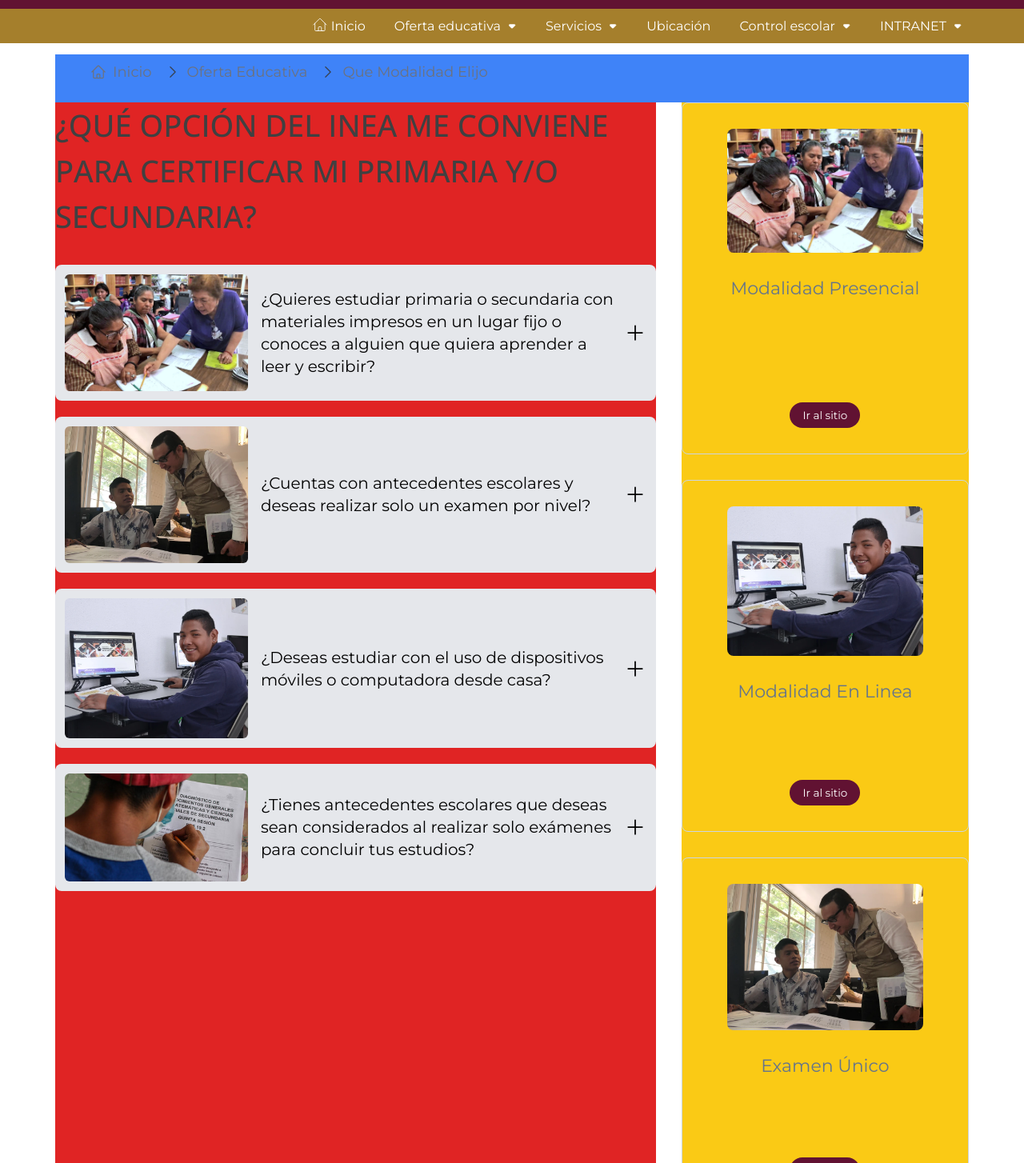
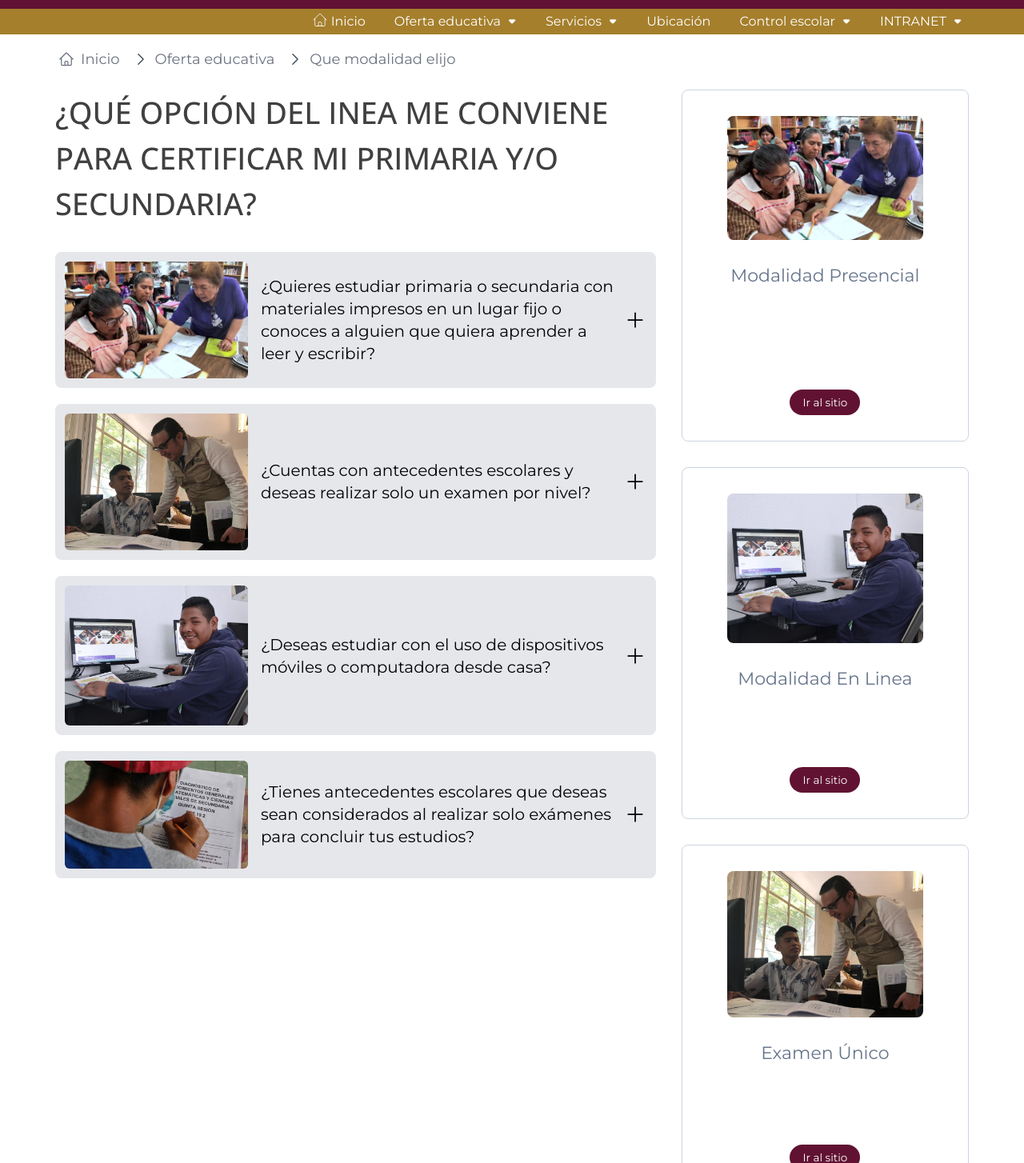
Before and after one commit to ineacdmx2024/inea-web, a Next.js app: page /oferta-educativa/que-modalidad-elijo in a window 1280 px wide. Shown: the part 56-1510 px from the top of the page at 80% size. Built offline with nearby package versions, Linux system fonts and the light colour scheme.

Commit message:
Update correciones
Correcciones de la reunion

```diff
--- a/src/app/oferta-educativa/que-modalidad-elijo/page.jsx
+++ b/src/app/oferta-educativa/que-modalidad-elijo/page.jsx
@@ -100,19 +100,19 @@ function Modalidad() {
                     </div>
                     <div className="mt-2 mb-4 text-lg">
                       <ul className="list-disc ml-8">
-                        <li>Tener 15 años o más.</li>
+                        <li>Tener 15 años o más</li>
                         <li>Acta de nacimiento</li>
                         <li>CURP</li>
                         <li>Certificado</li>
                         <li>Primaria (en caso de comenzar Secundaria)</li>
                         <li>
                           Documento binacional (para personas provenientes del
-                          extranjero).
+                          extranjero)
                         </li>
                         <li>
                           En caso de haber cursado en grados escolarizados
                           (Primaria o Secundaria) se deben presentar las boletas
-                          correspondientes.
+                          correspondientes
                         </li>
                       </ul>
                     </div>
@@ -182,19 +182,19 @@ function Modalidad() {
                     </div>
                     <div className="mt-2 mb-4 text-lg">
                       <ul className="list-disc ml-8">
-                        <li>Tener 15 años o más.</li>
-                        <li>Identificación oficial con fotografía.</li>
+                        <li>Tener 15 años o más</li>
+                        <li>Identificación oficial con fotografía</li>
                         <li>
                           Portafolio de evidencias (reconocimientos, constancias
-                          y diplomas).
+                          y diplomas)
                         </li>
                         <li>
                           Dos fotografías tamaño infantil (color o blanco y
-                          negro).
+                          negro)
                         </li>
                         <li>
                           Certificado de Primaria (sólo para quienes harán
-                          examen de secundaria).
+                          examen de secundaria)
                         </li>
                       </ul>
                     </div>
@@ -259,19 +259,19 @@ function Modalidad() {
                     </div>
                     <div className="mt-2 mb-4 text-lg">
                       <ul className="list-disc ml-8">
-                        <li>Tener 15 años o más.</li>
-                        <li>Acta de nacimiento.</li>
+                        <li>Tener 15 años o más</li>
+                        <li>Acta de nacimiento</li>
                         <li>CURP</li>
-                        <li>Certificado.</li>
-                        <li>Primaria (en caso de comenzar Secundaria).</li>
+                        <li>Certificado</li>
+                        <li>Primaria (en caso de comenzar Secundaria)</li>
                         <li>
                           Documento binacional (para personas provenientes del
-                          extranjero).
+                          extranjero)
                         </li>
                         <li>
                           En caso de haber cursado en grados escolarizados
                           (Primaria o Secundaria) se deben presentar las boletas
-                          correspondientes.
+                          correspondientes
                         </li>
                       </ul>
                     </div>
@@ -340,19 +340,19 @@ function Modalidad() {
                     </div>
                     <div className="mt-2 mb-4 text-lg">
                       <ul className="list-disc ml-8">
-                        <li>Tener 15 años o más.</li>
-                        <li>Acta de nacimiento.</li>
-                        <li>CURP.</li>
-                        <li>Certificado.</li>
-                        <li>Primaria (en caso de comenzar Secundaria).</li>
+                        <li>Tener 15 años o más</li>
+                        <li>Acta de nacimiento</li>
+                        <li>CURP</li>
+                        <li>Certificado</li>
+                        <li>Primaria (en caso de comenzar Secundaria)</li>
                         <li>
                           Documento binacional (para personas provenientes del
-                          extranjero).{" "}
+                          extranjero)
                         </li>
                         <li>
                           En caso de haber cursado en grados escolarizados
                           (Primaria o Secundaria) se deben presentar las boletas
-                          correspondientes.
+                          correspondientes
                         </li>
                       </ul>
                     </div>
--- a/src/app/page.jsx
+++ b/src/app/page.jsx
@@ -10,7 +10,7 @@ const open_Sans = Open_Sans({
 
 function page() {
   return (
-    <main className={`mx-auto ${open_Sans.className} bg-white pt-[115px]`}>
+    <main className={`mx-auto ${open_Sans.className} bg-white pt-[100px]`}>
       <div>
         <img
           src="/Banner_INEA_CDMX_EducacionMovil.jpg"
--- a/src/components/Breadcrumb.jsx
+++ b/src/components/Breadcrumb.jsx
@@ -14,14 +14,15 @@ const Breadcrumb = () => {
       default:
         return segment
           .replace(/-/g, " ")
-          .replace(/\b\w/g, (l) => l.toUpperCase());
+          .toLowerCase()
+          .replace(/^\w/, (l) => l.toUpperCase());
     }
   };
 
   return (
     <nav className="text-lg text-gray-700 mb-4">
       <ol className="list-none p-0 flex flex-wrap">
-        <li>
+        <li className="mx-0">
           <Link
             href="/"
             className="flex items-center text-gray-500 hover:underline"
@@ -32,7 +33,7 @@ const Breadcrumb = () => {
               viewBox="0 0 24 24"
               strokeWidth="1.5"
               stroke="currentColor"
-              className="w-5 h-5 mx-2"
+              className="w-5 h-5 mr-2"
             >
               <path
                 strokeLinecap="round"
--- a/src/components/NavBar.jsx
+++ b/src/components/NavBar.jsx
@@ -225,10 +225,10 @@ const Navbar = () => {
         </nav>
 
         {/* Menú inferior */}
-        <nav className="bg-[#A57F2C]">
-          <div className="flex items-center justify-between py-[0.1rem] px-auto">
+        <nav className="bg-[#A57F2C] lg:h-8">
+          <div className="flex items-center justify-between py-[0.06rem] px-auto lg:h-8">
             <div
-              className="flex items-end justify-end"
+              className="flex items-end justify-end lg:h-8"
               id="Minf"
             >
               <div className="flex items-end space-x-10">
--- a/src/components/PlantillaPagSec.jsx
+++ b/src/components/PlantillaPagSec.jsx
@@ -12,18 +12,21 @@ const open_Sans = Open_Sans({
 
 function PagSec({ Enlaces, Titulo, Subtitulo, children }) {
   return (
-    <div className="mt-[12.5vh]">
+    <div className="mt-[10.5vh]">
       <div className="mx-auto w-11/12 medida3:w-4/5 md:w-[1142px] grid grid-cols-1 md:grid-cols-12 gap-x-[4vh]">
         <br />
         {/* Breadcrumb */}
-        <div className="col-span-1 md:col-span-12 bg-blue-500">
-          <div className="mx-auto py-1 px-4 sm:px-6 md:px-8">
+        <div className="col-span-1 md:col-span-12 ">
+          <div
+            className="mx-auto py-1
+        "
+          >
             <Breadcrumb />
           </div>
         </div>
 
         {/* Contenido principal*/}
-        <div className="col-span-1 md:col-span-8 bg-red-600">
+        <div className="col-span-1 md:col-span-8 ">
           {Titulo && (
             <h1
               className={`${open_Sans.className} text-[38px] font-medium uppercase text-[#404041] mb-8`}
@@ -42,7 +45,7 @@ function PagSec({ Enlaces, Titulo, Subtitulo, children }) {
         </div>
 
         {/* Enlaces laterales  */}
-        <div className="hidden md:block md:col-span-4 bg-yellow-300">
+        <div className="hidden md:block md:col-span-4 ">
           <div className="flex flex-col">
             {Enlaces.map((enlace) => (
               <Card
```
